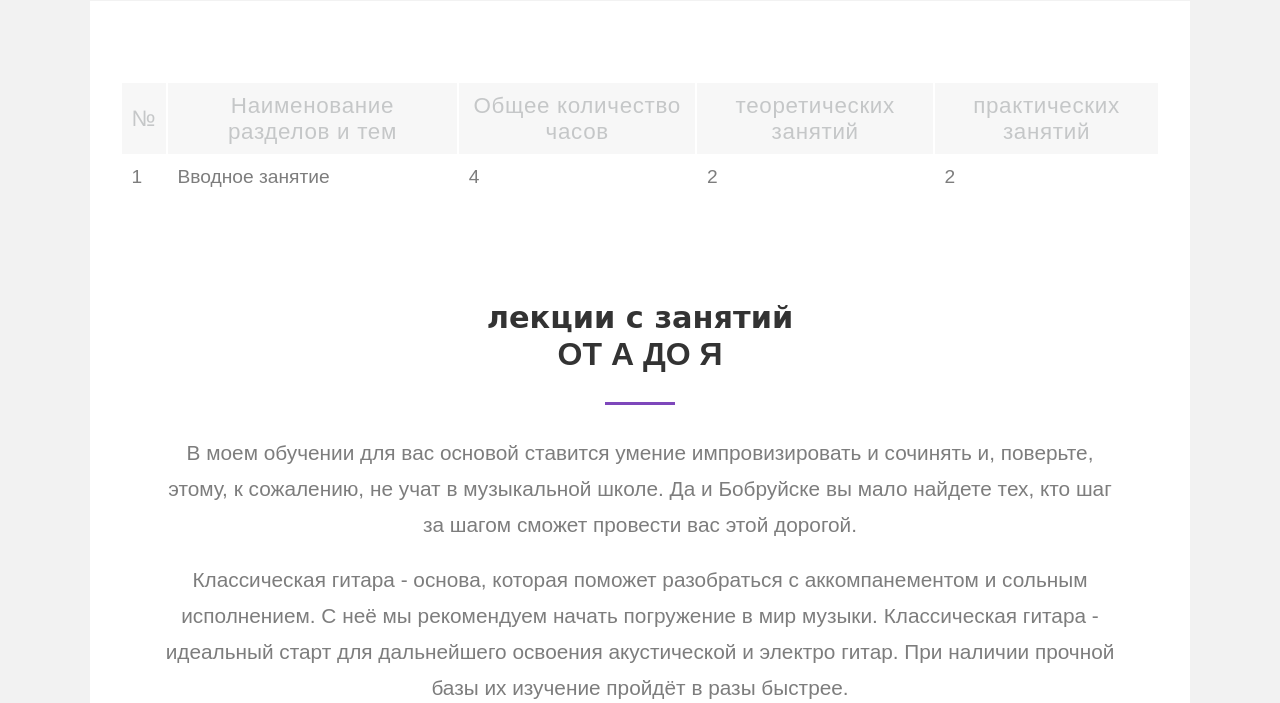
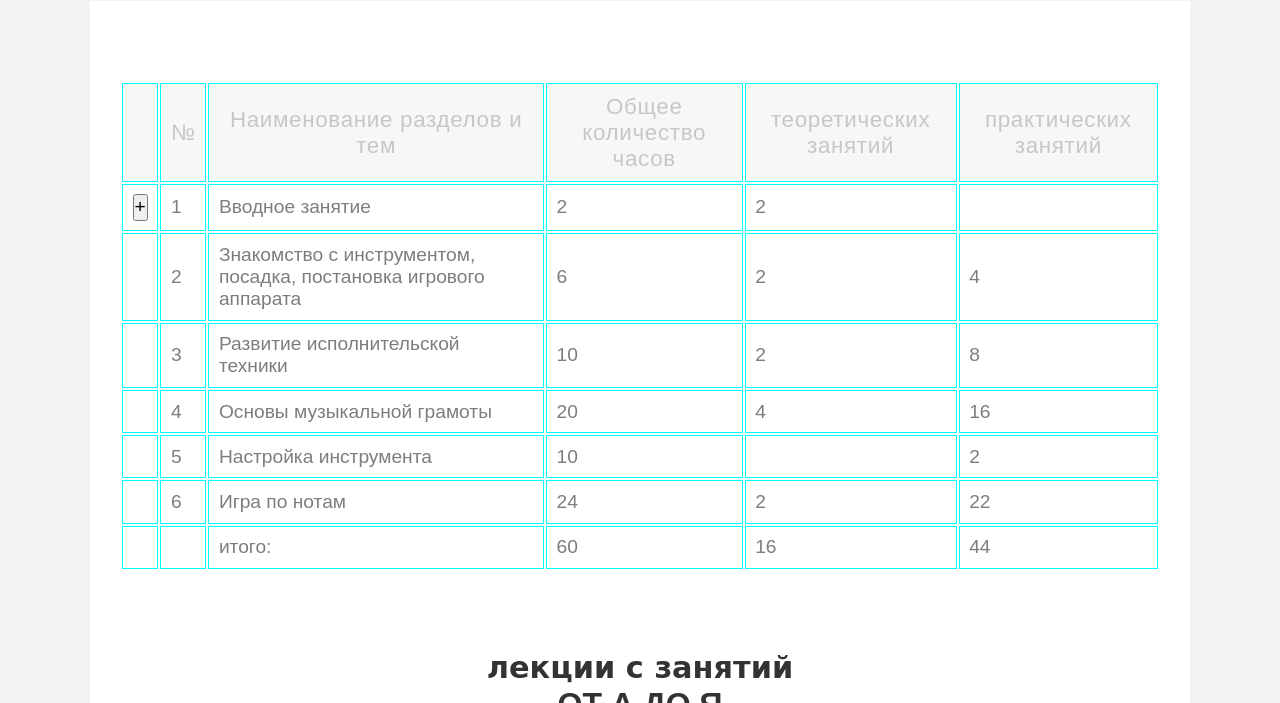
Before and after one commit to andreychernetsky/gitaramania, a website: page app/index.html in a window 1280 px wide. Shown: the part 497-1200 px from the top of the page. Drawn offline with nearby package versions, Linux system fonts and the light colour scheme; files whose address does not match are found by name.

Commit message:
table text

```diff
--- a/app/index.html
+++ b/app/index.html
@@ -90,42 +90,100 @@
 							<td class="visible-lg"><button>+</button></td>
 							<td>1</td>
 							<td>Вводное занятие</td>
+							<td>2</td>
+							<td class="hidden-lg">2</td>
+							<td class="hidden-lg"></td>
+						</tr>
+						<tr>
+							<td class="visible-lg"></td>
+							<td>2</td>
+							<td>Знакомство с инструментом, посадка, постановка игрового аппарата</td>
+							<td>6</td>
+							<td class="hidden-lg">2</td>
+							<td class="hidden-lg">4</td>
+						</tr>
+						<tr>
+							<td class="visible-lg"></td>
+							<td>3</td>
+							<td>
+								Развитие исполнительской техники
+							</td>
+							<td>10</td>
+							<td class="hidden-lg">2</td>
+							<td class="hidden-lg">8</td>
+						</tr>
+						<tr>
+							<td class="visible-lg"></td>
 							<td>4</td>
-							<td class="hidden-lg">2</td>
+							<td>Основы музыкальной грамоты</td>
+							<td>20</td>
+							<td class="hidden-lg">4</td>
+							<td class="hidden-lg">16</td>
+						</tr>
+						<tr>
+							<td class="visible-lg"></td>
+							<td>5</td>
+							<td>
+
+								Настройка инструмента
+							</td>
+							<td>10</td>
+							<td class="hidden-lg"></td>
 							<td class="hidden-lg">2</td>
 						</tr>
+
+						<tr>
+							<td class="visible-lg"></td>
+							<td>6</td>
+							<td>
+								Игра по нотам
+							</td>
+							<td>24</td>
+							<td class="hidden-lg">2</td>
+							<td class="hidden-lg">22</td>
+						</tr>
+						<tr>
+							<td class="visible-lg"></td>
+							<td></td>
+							<td>
+								итого:
+							</td>
+							<td>60</td>
+							<td class="hidden-lg">16</td>
+							<td class="hidden-lg">44</td>
+						</tr>
 						<!--делаем для media-->
-						<tr >
-							<td class="visible-lg"></td>
-							<td colspan="6">
-								<ul class="table__list">
-									<li class="table__item">
-										<span class="table__th">
-										№
-										</span>
-										<span class="table__td">1</span>
-									</li>
-									<li class="table__item">
-										<span class="table__th">Наименование разделов и тем</span>
-										<span class="table__td">ВВодное занятие</span>
-									</li>
-									<li class="table__item">
-										<span class="table__th">
-										Общее количество часов
-									</span>
-										<span class="table__td">4</span>
-									</li>
-									<li class="table__item">
-										<span class="table__th">теоретических занятий</span>
-										<span class="table__td">2</span>
-									</li>
-									<li class="table__item">
-										<span class="table__th">практических занятий</span>
-										<span class="table__td">2</span>
-									</li>
-								</ul>
-							</td>
-						</tr>
+						<!--<tr >-->
+							<!--<td class="visible-lg"></td>-->
+							<!--<td colspan="6">-->
+								<!--<ul class="table__list">-->
+									<!--<li class="table__item">-->
+										<!--<span class="table__th">-->
+										<!--№-->
+										<!--</span>-->
+										<!--<span class="table__td">1</span>-->
+									<!--</li>-->
+									<!--<li class="table__item">-->
+										<!--<span class="table__th">Наименование разделов и тем</span>-->
+										<!--<span class="table__td">ВВодное занятие</span>-->
+									<!--</li>-->
+									<!--<li class="table__item">-->
+										<!--<span class="table__th">-->
+										<!--Общее количество часов-->
+									<!--</span>-->
+										<!--<span class="table__td">4</span>-->
+									<!--</li>-->
+									<!--<li class="table__item">-->
+										<!--<span class="table__th">теоретических занятий</span>-->
+										<!--<span class="table__td">2</span>-->
+									<!--</li>-->
+									<!--<li class="table__item">-->
+										<!--<span class="table__th">практических занятий</span>-->
+										<!--<span class="table__td">2</span>-->
+									<!--</li>-->
+								<!--</ul>-->
+							<!--</td>-->
+						<!--</tr>-->
 					</table>
 		</div>
 		<div class="guitar" id="head1">
--- a/app/scss/blocks/_table.scss
+++ b/app/scss/blocks/_table.scss
@@ -1,6 +1,6 @@
 .table {
   width: 100%;
-  max-width: 124rem;
+  max-width:100%;
   margin: auto;
   &__list {
     list-style-type: none;
@@ -35,10 +35,12 @@ th {
   font-size: 1.4rem;
   color: #c5c7c8;
   letter-spacing: 0.042rem;
+  border: 1px solid cyan;
 }
 td {
   font-size: 1.2rem;
   color: #7d7d7d;
+  border: 1px solid cyan;
 }
 
 .nowrap {
@@ -46,6 +48,7 @@ td {
 }
 
 
+/*
 @media (min-width: 880px) {
   .visible-lg {
     display: none;
@@ -66,4 +69,4 @@ td {
       display: block;
     }
   }
-}
+}*/
```
Also changed, not shown: app/css/style.min.css.
